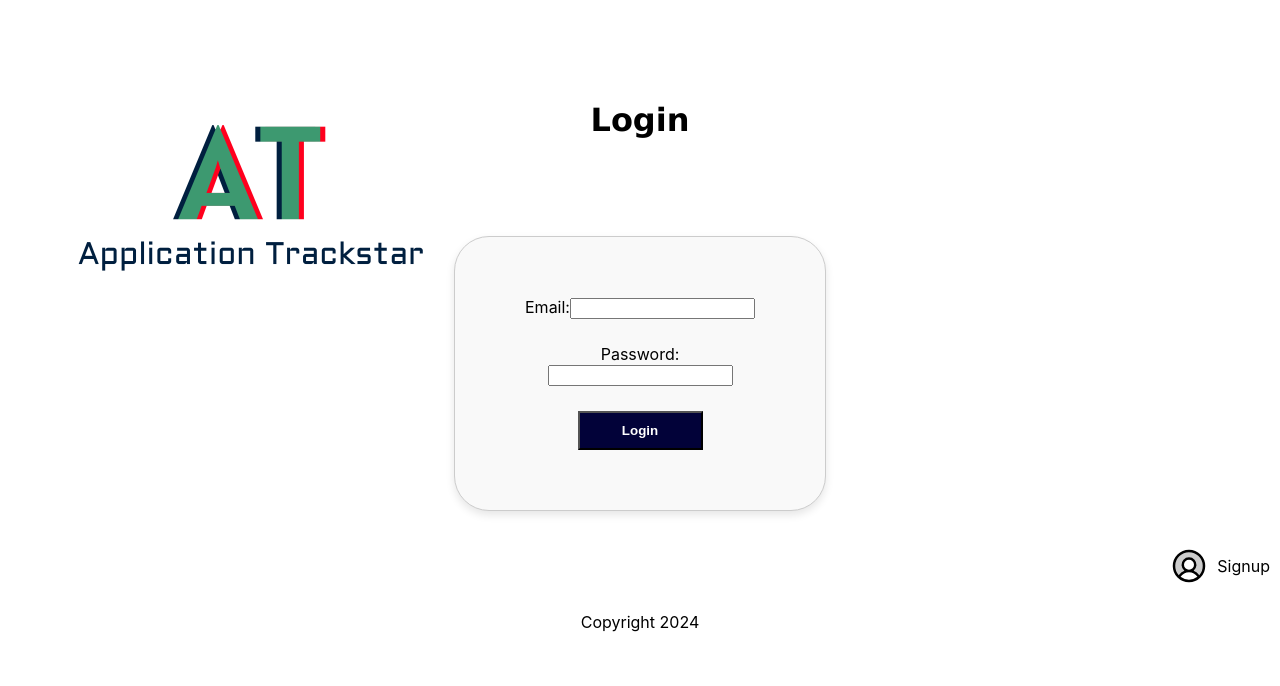
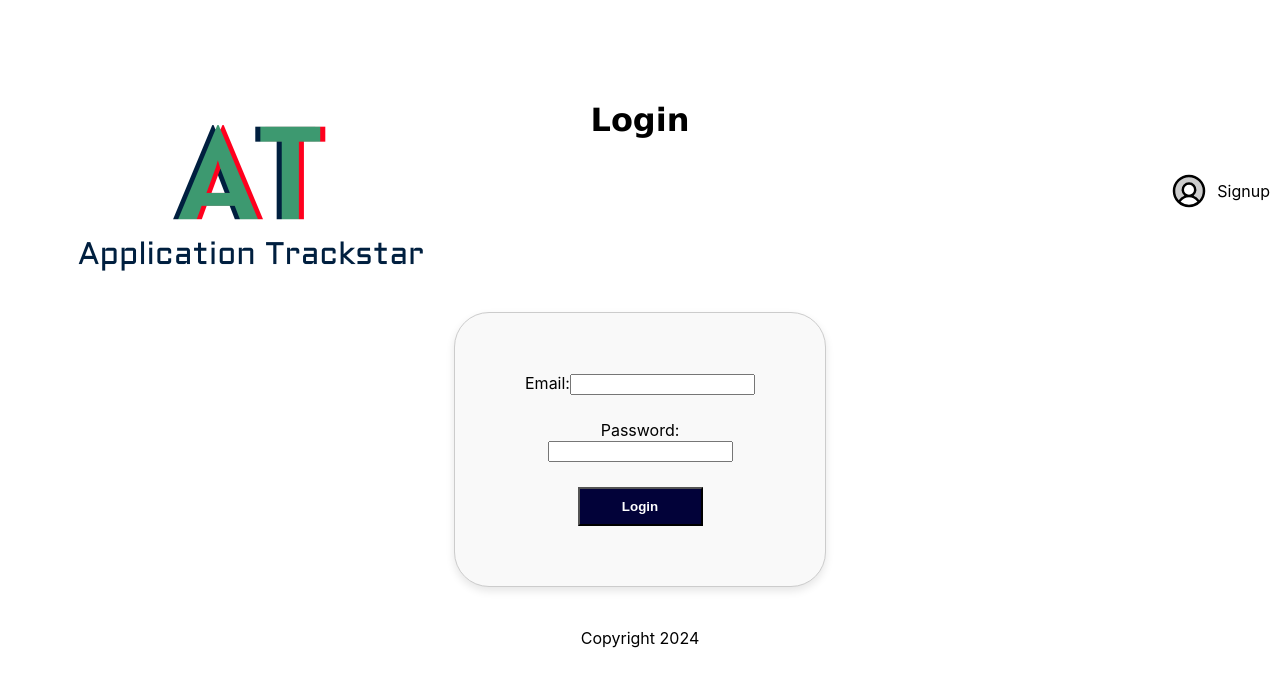
Before and after one commit to TomG87/application_frontend, a React (Create React App) app: page /login in a window 1280 px wide. Shown: the top 686 px of the page. Built offline with nearby package versions, Linux system fonts and the light colour scheme.

Commit message:
adjust register link placement for consistency with icons

```diff
--- a/src/Login.jsx
+++ b/src/Login.jsx
@@ -52,6 +52,11 @@ export function Login() {
       <br></br>
       <br></br>
       <h1 className="login-title">Login</h1>
+      <div className="register-link">
+        <Link to="/register" className="action-link">
+          <PiUserCircleDuotone className="action-icon" /> Signup
+        </Link>
+      </div>
 
       {successMessage && <p className="success-message">{successMessage}</p>}
       {unsuccessful && <p className="unsuccessful-message">{unsuccessful}</p>}
@@ -80,11 +85,6 @@ export function Login() {
       <br></br>
       <br></br>
       <br></br>
-      <div className="register-link">
-        <Link to="/register" className="action-link">
-          <PiUserCircleDuotone className="action-icon" /> Signup
-        </Link>
-      </div>
     </div>
   );
 }
```
